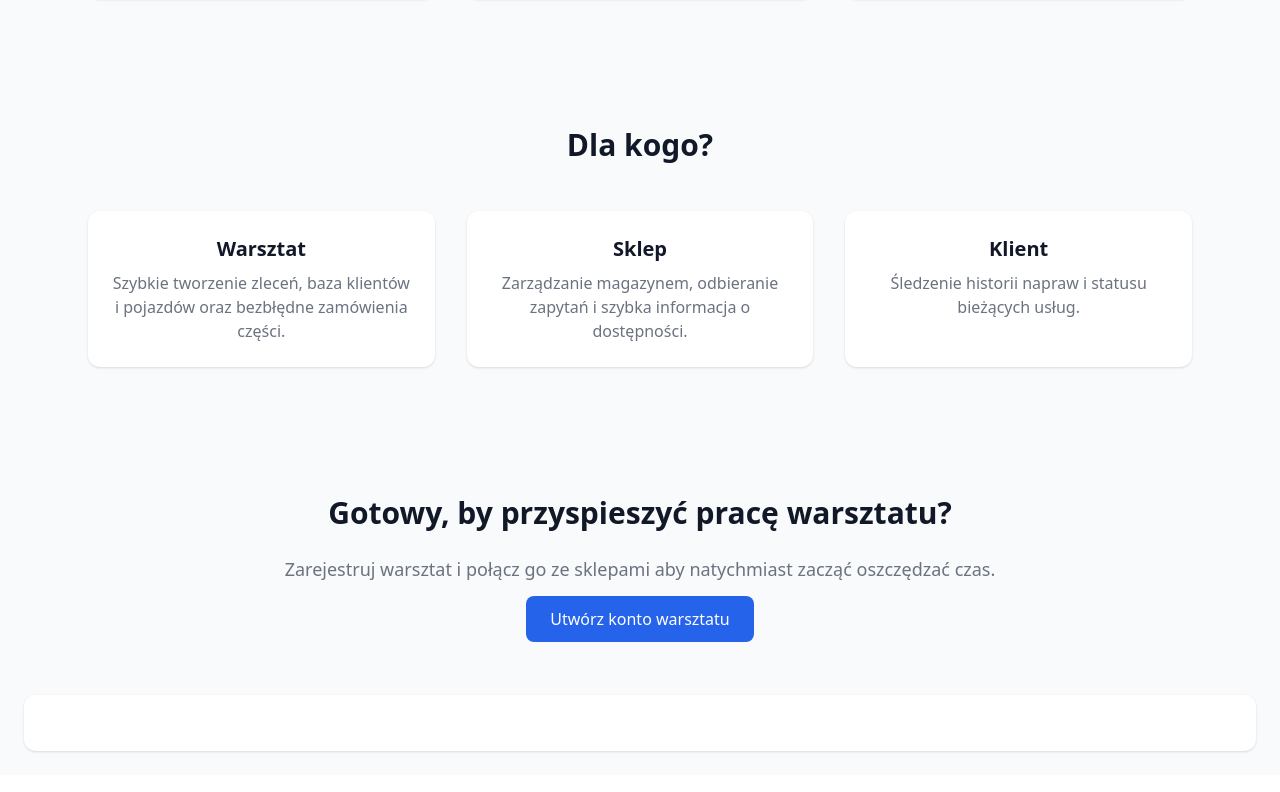
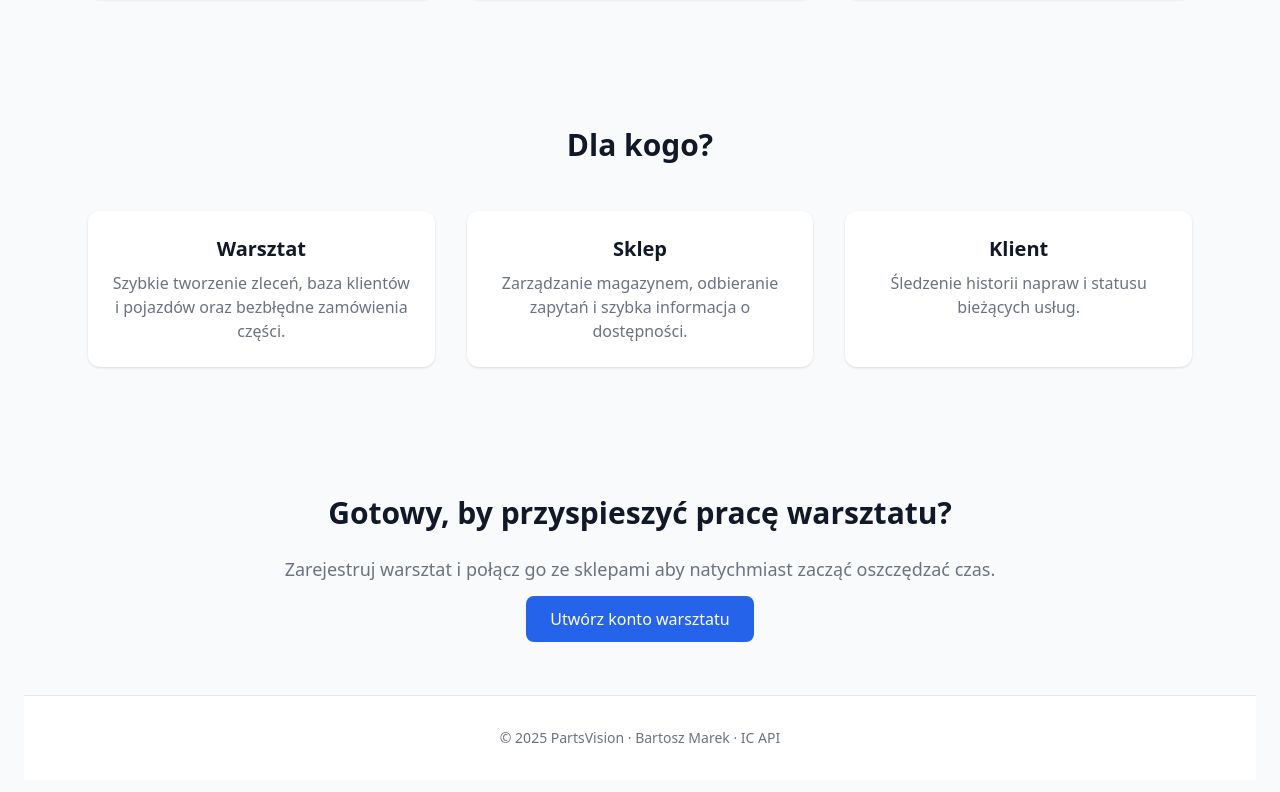
Before and after one commit to barteq370/PartsVision, a React (Vite) app in the folder frontend/: page / in a window 1280 px wide. Shown: the part 812-1604 px from the top of the page. Built offline with nearby package versions, Linux system fonts and the light colour scheme; no server answers.

Commit message:
props changed to optional in FeatureCard.tsx (because vercel wont start)

```diff
--- a/frontend/src/components/layout/Footer.tsx
+++ b/frontend/src/components/layout/Footer.tsx
@@ -1,13 +1,9 @@
-type Props = {
-    title: string;
-    description: string;
-};
-
-export default function FeatureCard({ title, description }: Props) {
+export default function Footer() {
     return (
-        <div className="p-6 rounded-xl shadow bg-card">
-            <h3 className="text-xl font-semibold mb-2 text-main">{title}</h3>
-            <p className="text-secondary">{description}</p>
-        </div>
+        <footer className="px-6 py-8 bg-card border-t border-theme">
+            <div className="max-w-5xl mx-auto flex flex-col sm:flex-row justify-around items-center gap-4">
+                <div className="text-sm text-secondary">© {new Date().getFullYear()} PartsVision · Bartosz Marek · IC API</div>
+            </div>
+        </footer>
     );
 }
--- a/frontend/src/components/ui/FeatureCard.tsx
+++ b/frontend/src/components/ui/FeatureCard.tsx
@@ -1,7 +1,8 @@
 type Props = {
-    title: string;
-    description: string;
+    title?: string;
+    description?: string;
 };
+
 
 export default function FeatureCard({ title, description }: Props) {
     return (
```
